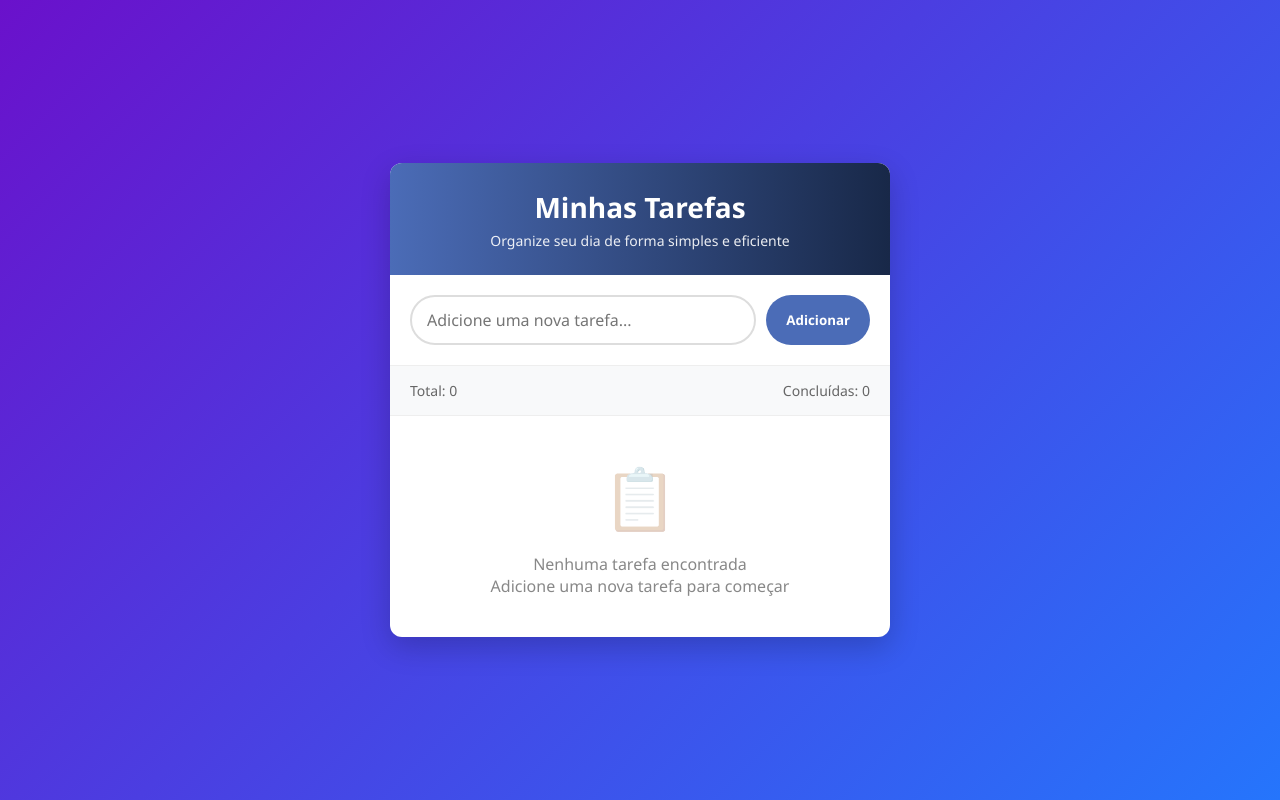
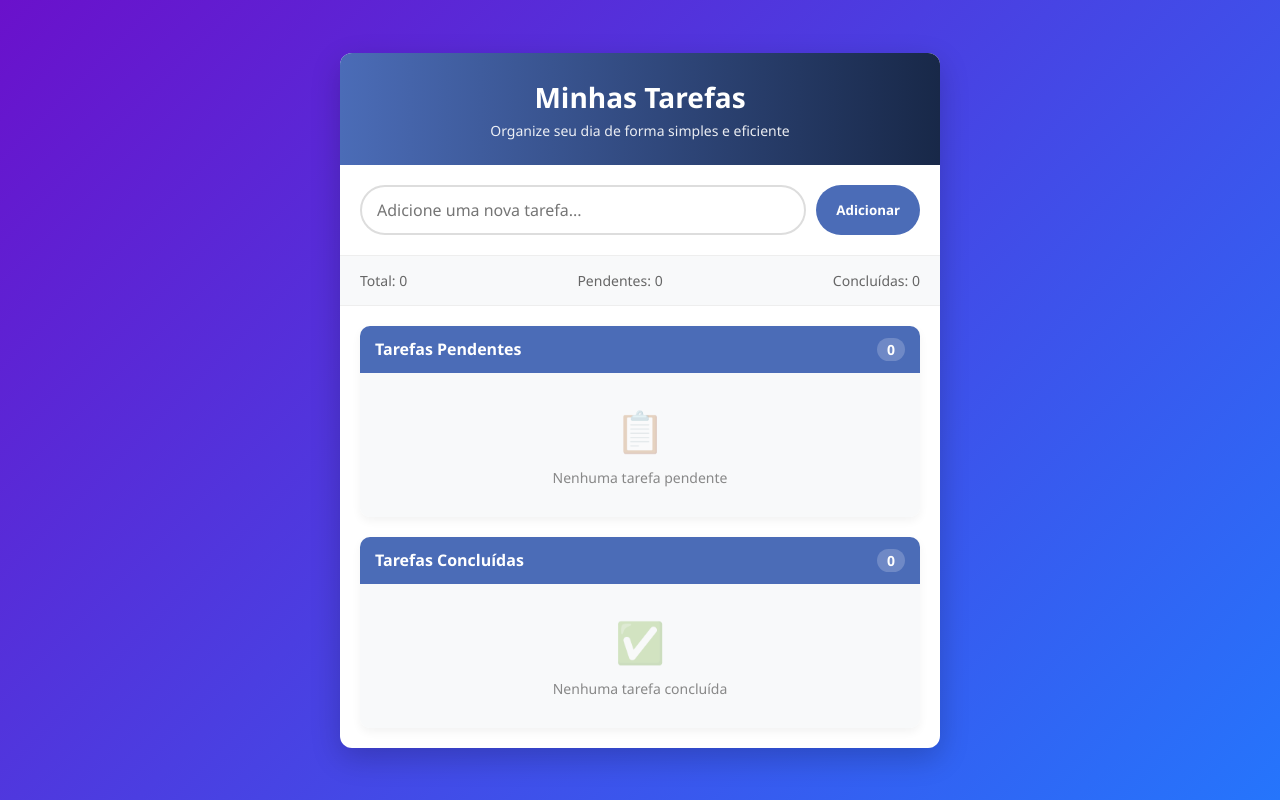
Before and after one commit to rramires/ai_tests, a plain HTML site: page 1-Qwen3-Coder/index.html in a window 1280 px wide. Drawn offline with Linux system fonts and the light colour scheme.

Commit message:
Qwen3 Coder - Adicionado primeira modificação.

```diff
--- a/1-Qwen3-Coder/index.html
+++ b/1-Qwen3-Coder/index.html
@@ -3,7 +3,7 @@
 <head>
     <meta charset="UTF-8">
     <meta name="viewport" content="width=device-width, initial-scale=1.0">
-    <title>TODO List SPA</title>
+    <title>TODO List SPA - Listas Separadas</title>
     <style>
         * {
             margin: 0;
@@ -23,7 +23,7 @@
 
         .container {
             width: 100%;
-            max-width: 500px;
+            max-width: 600px;
             background-color: white;
             border-radius: 12px;
             box-shadow: 0 10px 30px rgba(0, 0, 0, 0.2);
@@ -92,9 +92,39 @@
                 border-bottom: 1px solid #eee;
             }
 
+            .lists-container {
+                display: flex;
+                flex-direction: column;
+                gap: 20px;
+                padding: 20px;
+
+                .list-section {
+                    border-radius: 10px;
+                    overflow: hidden;
+                    box-shadow: 0 4px 10px rgba(0, 0, 0, 0.05);
+
+                    .list-header {
+                        background: #4b6cb7;
+                        color: white;
+                        padding: 12px 15px;
+                        font-weight: bold;
+                        display: flex;
+                        justify-content: space-between;
+                        align-items: center;
+
+                        .task-count {
+                            background: rgba(255, 255, 255, 0.2);
+                            border-radius: 20px;
+                            padding: 2px 10px;
+                            font-size: 14px;
+                        }
+                    }
+
                     .tasks-container {
-                max-height: 400px;
+                        max-height: 300px;
                         overflow-y: auto;
+                        min-height: 100px;
+                        background-color: #f8f9fa;
 
                         .task {
                             display: flex;
@@ -104,7 +134,7 @@
                             transition: background-color 0.2s;
 
                             &:hover {
-                        background-color: #f8f9fa;
+                                background-color: #eef2f7;
                             }
 
                             &:last-child {
@@ -147,7 +177,7 @@
                                     transition: background-color 0.3s;
 
                                     &:hover {
-                                background-color: #eee;
+                                        background-color: #ddd;
                                     }
 
                                     &.edit-btn {
@@ -160,21 +190,23 @@
                                 }
                             }
                         }
-            }
 
                         .empty-state {
                             text-align: center;
-                padding: 40px 20px;
+                            padding: 30px 20px;
                             color: #888;
 
                             .empty-icon {
-                    font-size: 60px;
-                    margin-bottom: 15px;
+                                font-size: 40px;
+                                margin-bottom: 10px;
                                 opacity: 0.3;
                             }
 
                             p {
-                    font-size: 16px;
+                                font-size: 14px;
+                            }
+                        }
+                    }
                 }
             }
 
@@ -188,7 +220,7 @@
             }
         }
 
-        @media (max-width: 500px) {
+        @media (max-width: 600px) {
             .container {
                 border-radius: 10px;
 
@@ -202,6 +234,16 @@
 
                 .input-section {
                     padding: 15px;
+                    flex-direction: column;
+
+                    input {
+                        width: 100%;
+                    }
+                }
+
+                .lists-container {
+                    padding: 15px;
+                    gap: 15px;
                 }
             }
         }
@@ -221,11 +263,30 @@
 
         <div class="stats">
             <span>Total: <span id="total-count">0</span></span>
+            <span>Pendentes: <span id="pending-count">0</span></span>
             <span>Concluídas: <span id="completed-count">0</span></span>
         </div>
 
-        <div class="tasks-container" id="tasks-container">
-            <!-- As tarefas serão inseridas aqui dinamicamente -->
+        <div class="lists-container">
+            <div class="list-section">
+                <div class="list-header">
+                    <span>Tarefas Pendentes</span>
+                    <span class="task-count" id="pending-count-header">0</span>
+                </div>
+                <div class="tasks-container" id="pending-tasks">
+                    <!-- Tarefas pendentes serão inseridas aqui -->
+                </div>
+            </div>
+
+            <div class="list-section">
+                <div class="list-header">
+                    <span>Tarefas Concluídas</span>
+                    <span class="task-count" id="completed-count-header">0</span>
+                </div>
+                <div class="tasks-container" id="completed-tasks">
+                    <!-- Tarefas concluídas serão inseridas aqui -->
+                </div>
+            </div>
         </div>
     </div>
 
@@ -237,9 +298,13 @@
         // Elementos do DOM
         const taskInput = document.getElementById('task-input');
         const addTaskBtn = document.getElementById('add-task-btn');
-        const tasksContainer = document.getElementById('tasks-container');
+        const pendingTasksContainer = document.getElementById('pending-tasks');
+        const completedTasksContainer = document.getElementById('completed-tasks');
         const totalCount = document.getElementById('total-count');
+        const pendingCount = document.getElementById('pending-count');
         const completedCount = document.getElementById('completed-count');
+        const pendingCountHeader = document.getElementById('pending-count-header');
+        const completedCountHeader = document.getElementById('completed-count-header');
 
         // Função para salvar tarefas no localStorage
         function saveTasks() {
@@ -250,8 +315,13 @@
         // Função para atualizar estatísticas
         function updateStats() {
             totalCount.textContent = tasks.length;
+            const pendingTasks = tasks.filter(task => !task.completed).length;
             const completedTasks = tasks.filter(task => task.completed).length;
+
+            pendingCount.textContent = pendingTasks;
             completedCount.textContent = completedTasks;
+            pendingCountHeader.textContent = pendingTasks;
+            completedCountHeader.textContent = completedTasks;
         }
 
         // Função para gerar ID único
@@ -320,20 +390,21 @@
             renderTasks();
         }
 
-        // Função para renderizar as tarefas
+        // Função para renderizar as tarefas em listas separadas
         function renderTasks() {
-            if (tasks.length === 0) {
-                tasksContainer.innerHTML = `
+            const pendingTasks = tasks.filter(task => !task.completed);
+            const completedTasks = tasks.filter(task => task.completed);
+
+            // Renderizar tarefas pendentes
+            if (pendingTasks.length === 0) {
+                pendingTasksContainer.innerHTML = `
                     <div class="empty-state">
                         <div class="empty-icon">📋</div>
-                        <p>Nenhuma tarefa encontrada</p>
-                        <p>Adicione uma nova tarefa para começar</p>
+                        <p>Nenhuma tarefa pendente</p>
                     </div>
                 `;
-                return;
-            }
-
-            tasksContainer.innerHTML = tasks.map(task => {
+            } else {
+                pendingTasksContainer.innerHTML = pendingTasks.map(task => {
                     if (editingTaskId === task.id) {
                         return `
                             <div class="task">
@@ -349,8 +420,8 @@
 
                     return `
                         <div class="task">
-                        <input type="checkbox" class="task-checkbox" ${task.completed ? 'checked' : ''} onchange="toggleTaskCompletion('${task.id}')">
-                        <div class="task-text ${task.completed ? 'completed' : ''}">${task.text}</div>
+                            <input type="checkbox" class="task-checkbox" onchange="toggleTaskCompletion('${task.id}')">
+                            <div class="task-text">${task.text}</div>
                             <div class="task-actions">
                                 <button class="edit-btn" title="Editar" onclick="startEditing('${task.id}')">✏️</button>
                                 <button class="delete-btn" title="Excluir" onclick="deleteTask('${task.id}')">🗑️</button>
@@ -358,6 +429,43 @@
                         </div>
                     `;
                 }).join('');
+            }
+
+            // Renderizar tarefas concluídas
+            if (completedTasks.length === 0) {
+                completedTasksContainer.innerHTML = `
+                    <div class="empty-state">
+                        <div class="empty-icon">✅</div>
+                        <p>Nenhuma tarefa concluída</p>
+                    </div>
+                `;
+            } else {
+                completedTasksContainer.innerHTML = completedTasks.map(task => {
+                    if (editingTaskId === task.id) {
+                        return `
+                            <div class="task">
+                                <input type="checkbox" class="task-checkbox" checked disabled>
+                                <input type="text" class="edit-input" value="${task.text}" id="edit-input-${task.id}">
+                                <div class="task-actions">
+                                    <button class="save-btn" title="Salvar" onclick="saveEdit('${task.id}', document.getElementById('edit-input-${task.id}').value)">✓</button>
+                                    <button class="cancel-btn" title="Cancelar" onclick="cancelEdit()">✕</button>
+                                </div>
+                            </div>
+                        `;
+                    }
+
+                    return `
+                        <div class="task">
+                            <input type="checkbox" class="task-checkbox" checked onchange="toggleTaskCompletion('${task.id}')">
+                            <div class="task-text completed">${task.text}</div>
+                            <div class="task-actions">
+                                <button class="edit-btn" title="Editar" onclick="startEditing('${task.id}')">✏️</button>
+                                <button class="delete-btn" title="Excluir" onclick="deleteTask('${task.id}')">🗑️</button>
+                            </div>
+                        </div>
+                    `;
+                }).join('');
+            }
         }
 
         // Event listeners
```
Also changed, not shown: 1 other file. Lines whose indentation alone changed are shown as unchanged.
